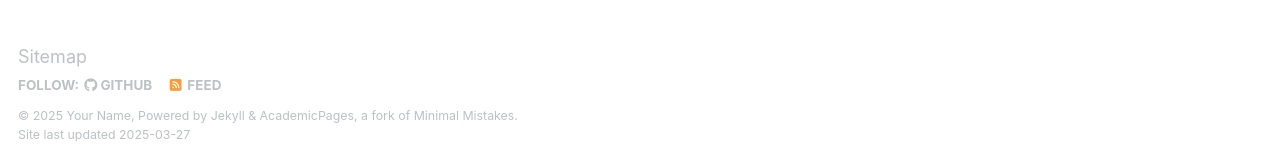
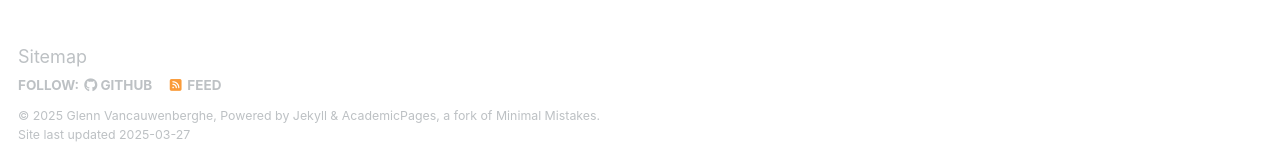
Before and after one commit to GVancauwenberghe/gvancauwenberghe.github.io, a Jekyll site: the page built from _pages/about.md, in a window 1280 px wide and 900 px high, scrolled down 2635 px. Shown: the part 738-897 px from the top of the window. Built offline with Jekyll 4.4.1, drawn with Linux system fonts in a browser that asks for light colours; some web fonts are replaced.

Commit message:
Update _config.yml

```diff
--- a/_config.yml
+++ b/_config.yml
@@ -11,7 +11,7 @@ locale                   : "en-US"
 site_theme               : "default"
 title                    : "Glenn Vancauwenberghe"
 title_separator          : "-"
-name                     : &name "Your Name"
+name                     : &name "Glenn Vancauwenberghe"
 description              : &description "Researcher and consultant in the domains of geospatial data, data infrastructures and digital transformation"
 url                      : https://academicpages.github.io # the base hostname & protocol for your site e.g. "https://[your GitHub username].github.io"
 baseurl                  : "" # the subpath of your site, e.g. "/blog"
```
